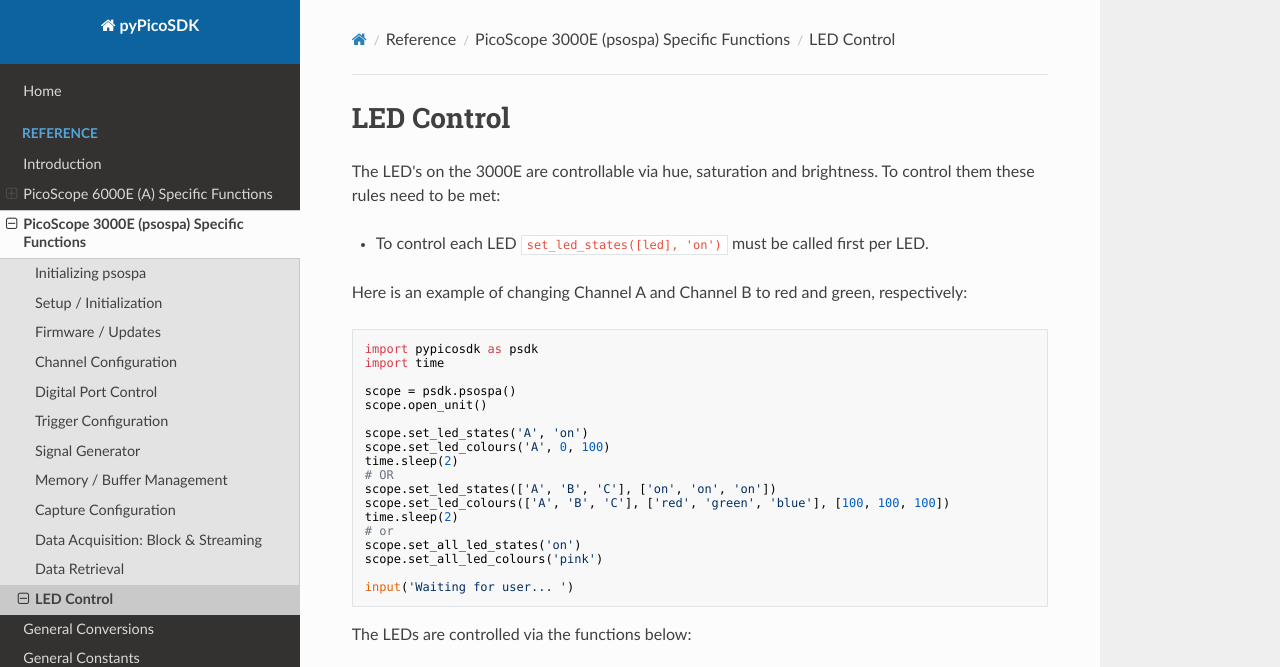
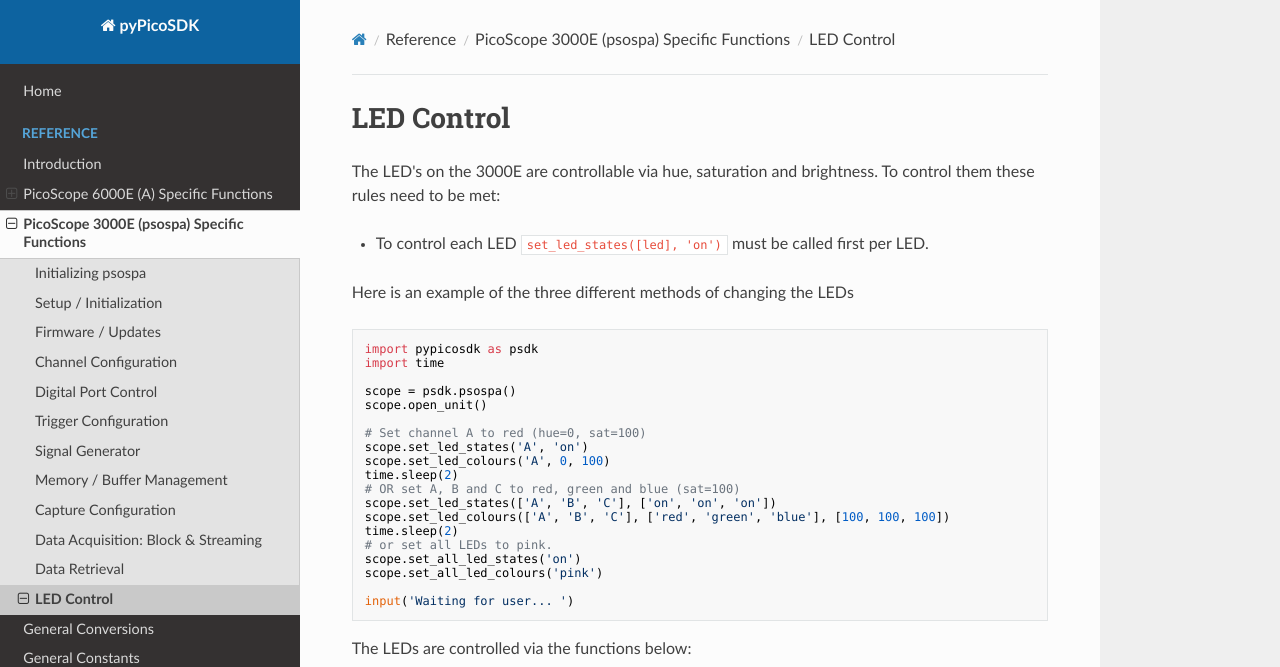
Before and after one commit to picotech/pyPicoSDK, an MkDocs documentation site: the page built from docs/docs/ref/psospa/led.md, in a window 1280 px wide and 938 px high, cut to the strip 0-667 px from the top of the window. Built offline with MkDocs 1.6.1, drawn with Linux system fonts in a browser that asks for light colours; nearby versions of some CDN libraries.

Commit message:
Updated led.md (#74)

````diff
--- a/docs/docs/ref/psospa/led.md
+++ b/docs/docs/ref/psospa/led.md
@@ -3,13 +3,8 @@
 The LED's on the 3000E are controllable via hue, saturation and brightness. To control them these rules need to be met:
 
 - To control each LED `set_led_states([led], 'on')` must be called first per LED.
-<!-- - For both `set_led_brightness()` and `set_led_colours()`, on of the following commands needs to be ran to apply the settings:
-    - `run_block_capture()`
-    - `run_streaming()`
-    - `set_aux_io_mode()`
-    - `siggen_apply()` -->
 
-Here is an example of changing Channel A and Channel B to red and green, respectively:
+Here is an example of the three different methods of changing the LEDs
 ```
 import pypicosdk as psdk
 import time
@@ -17,14 +12,15 @@ import time
 scope = psdk.psospa()
 scope.open_unit()
 
+# Set channel A to red (hue=0, sat=100)
 scope.set_led_states('A', 'on')
 scope.set_led_colours('A', 0, 100)
 time.sleep(2)
-# OR
+# OR set A, B and C to red, green and blue (sat=100)
 scope.set_led_states(['A', 'B', 'C'], ['on', 'on', 'on'])
 scope.set_led_colours(['A', 'B', 'C'], ['red', 'green', 'blue'], [100, 100, 100])
 time.sleep(2)
-# or
+# or set all LEDs to pink.
 scope.set_all_led_states('on')
 scope.set_all_led_colours('pink')
 
````
